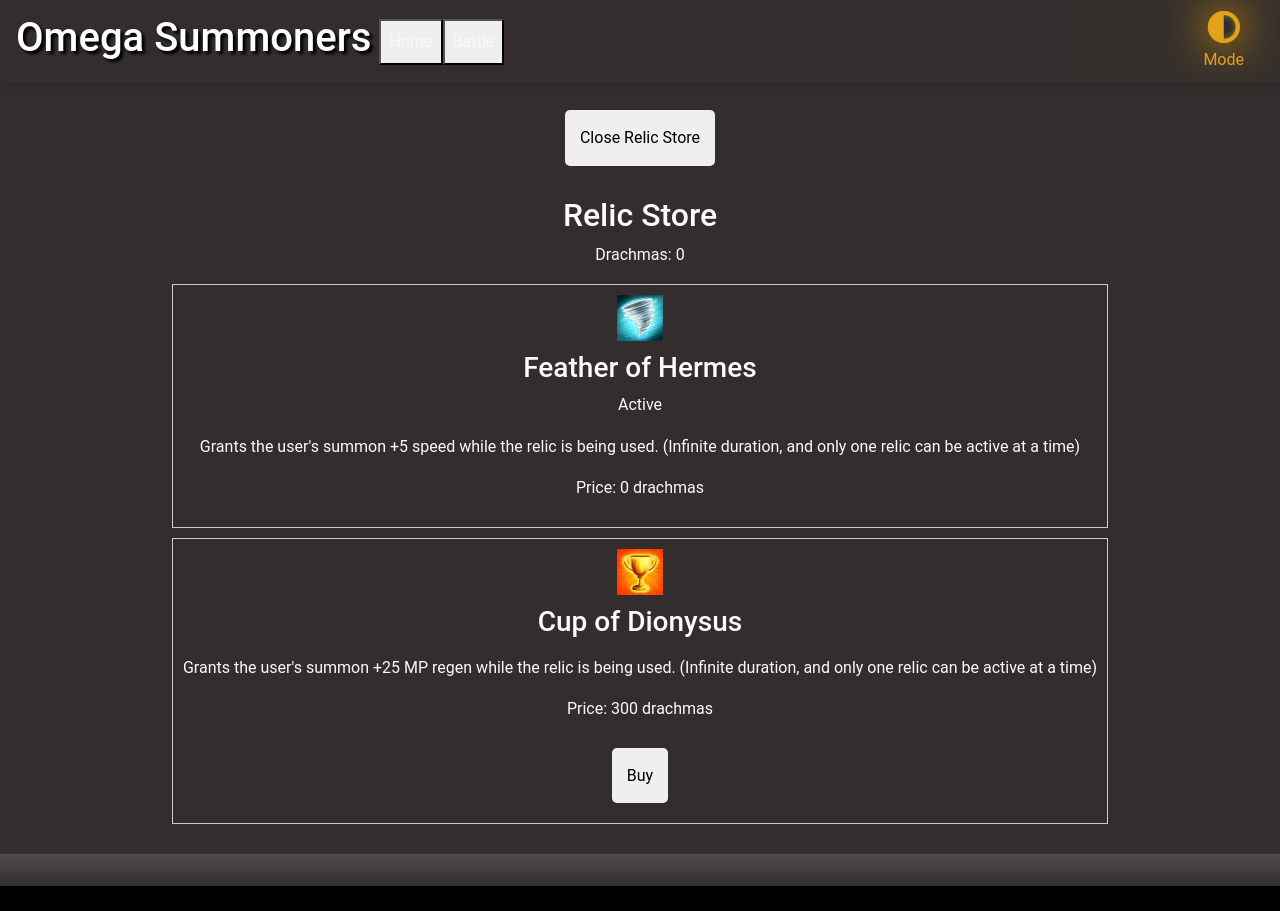
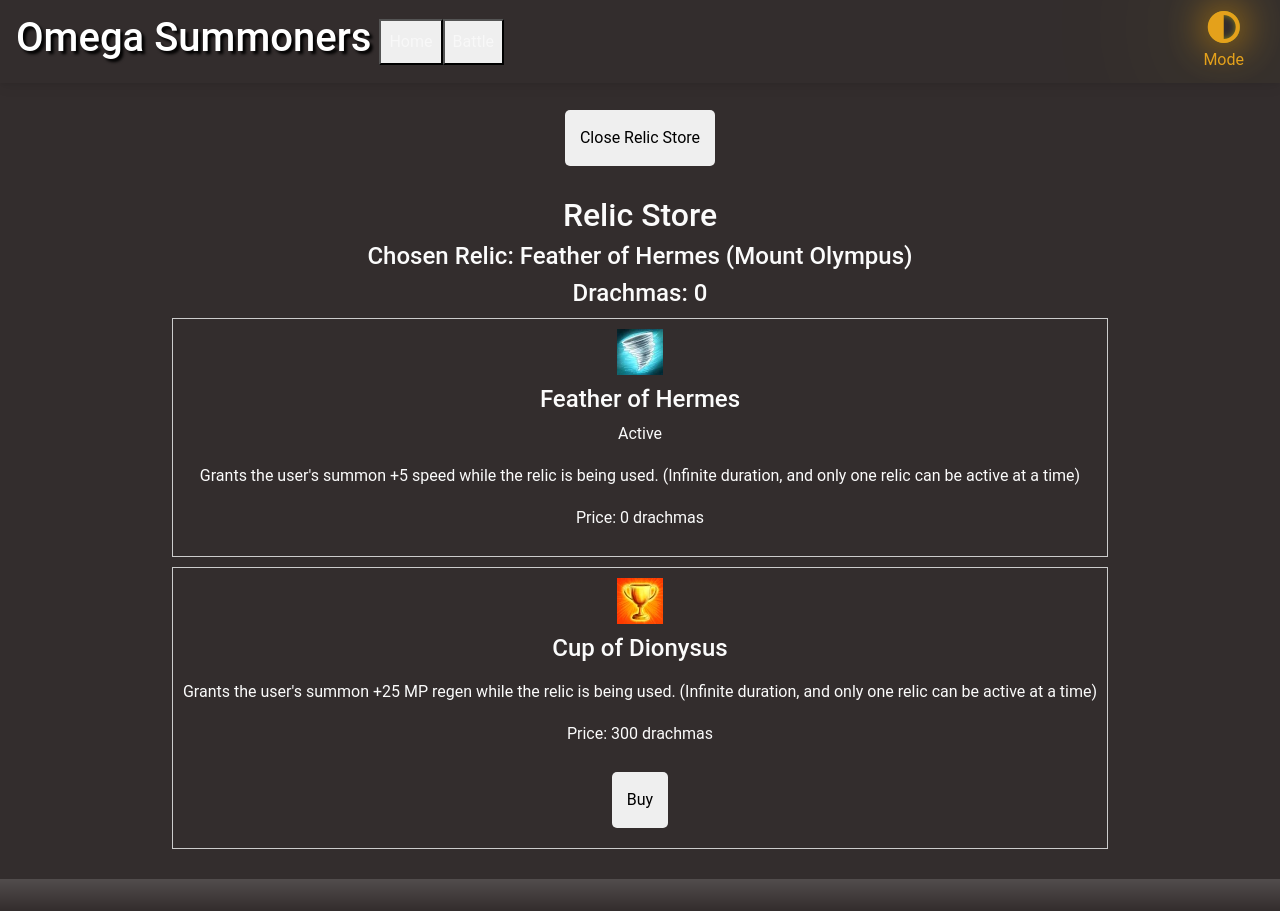
Before and after one commit to jesse318s/practice-project-sveltekit-app, a SvelteKit app: page /game/world in a window 1280 px wide. Both pictures are taken after a click on the button "Relic Store". Before the commit the page ends 886 px from the top, so only its background shows below. Built offline with nearby package versions, Linux system fonts and the light colour scheme.

Commit message:
add chosen relic display

```diff
--- a/src/routes/game/world/RelicStore.svelte
+++ b/src/routes/game/world/RelicStore.svelte
@@ -35,7 +35,11 @@
 
 <div class="menu">
   <h2>Relic Store</h2>
-  <p>Drachmas: {drachmas}</p>
+  <h4>
+    Chosen Relic: {`${chosenRelic.name}
+    (${stages.find((stage) => stage.id === chosenRelic.stageId).name})`}
+  </h4>
+  <h4>Drachmas: {drachmas}</h4>
   <div>
     {#each stageRelics as relic}
       <div class="menu-item">
@@ -45,7 +49,7 @@
           height="46px"
           alt={relic.name}
         />
-        <h3>{relic.name}</h3>
+        <h4>{relic.name}</h4>
         <p class="active">
           {#if relic.id === chosenRelic.id}Active{/if}
         </p>
```
